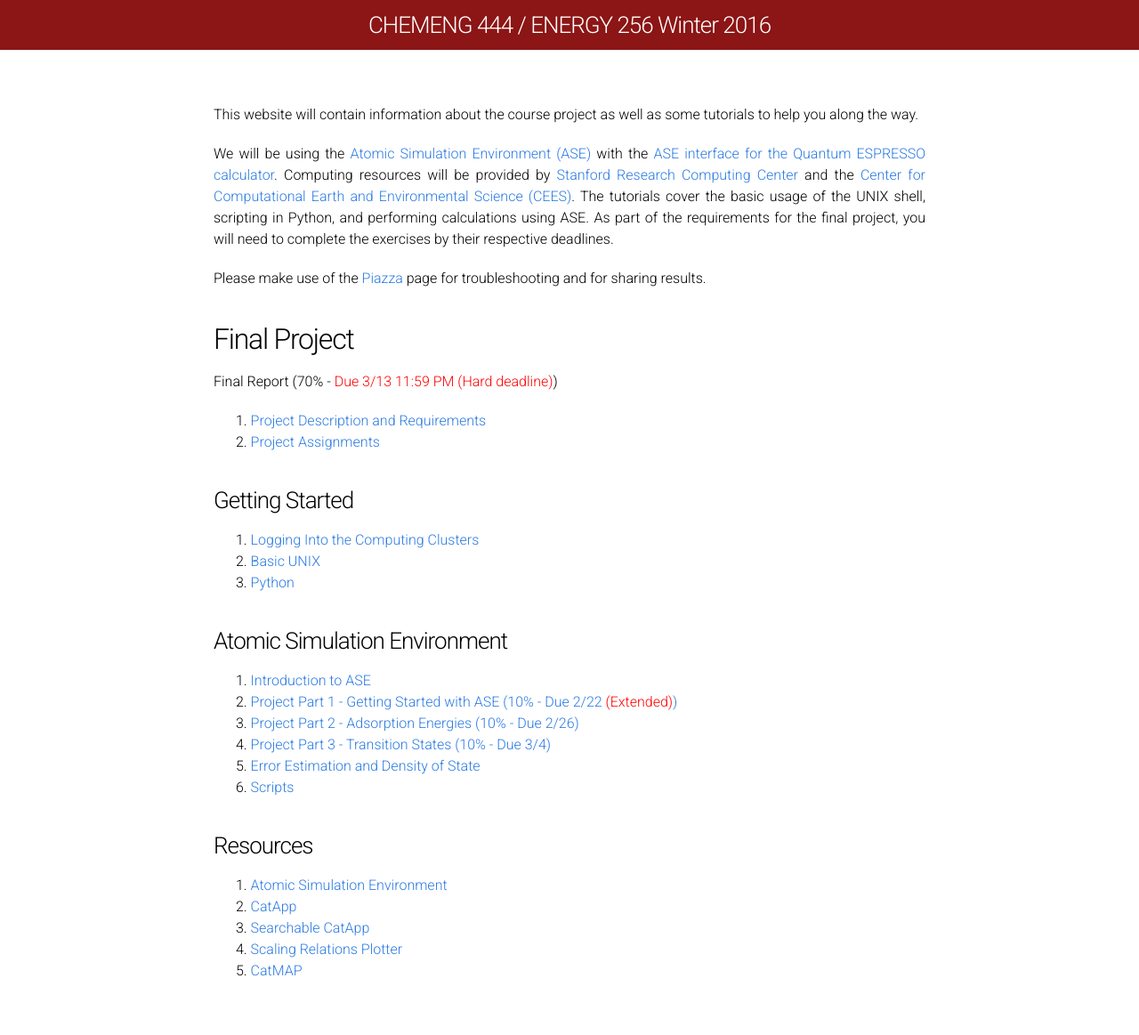
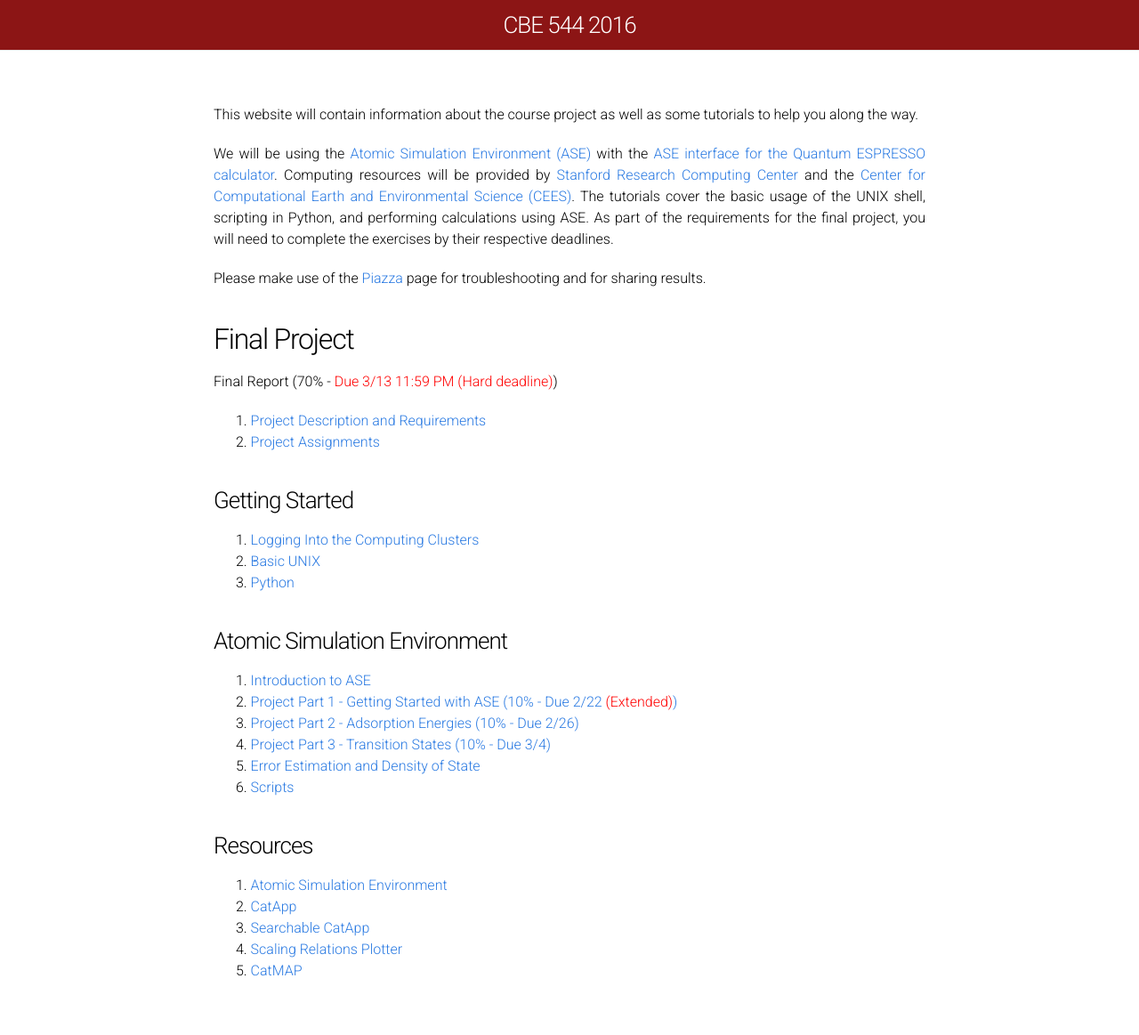
Before and after one commit to vojale/CBE544-2018.github.io, a Jekyll site: the page built from Index.md, in a window 1280 px wide. Shown: the whole page at 89% size. Built offline with Jekyll 4.4.1, drawn with Linux system fonts in a browser that asks for light colours.

Commit message:
Update _config.yml

```diff
--- a/_config.yml
+++ b/_config.yml
@@ -1,7 +1,7 @@
 # Site settings
-title: CHEMENG 444 / ENERGY 256 Winter 2016
+title: CBE 544  2016
 subtitle:
-url: "http://chemeng444.github.io"
+url: "http://CBE544.github.io"
 baseurl: ""
 
 # Build settings
```
